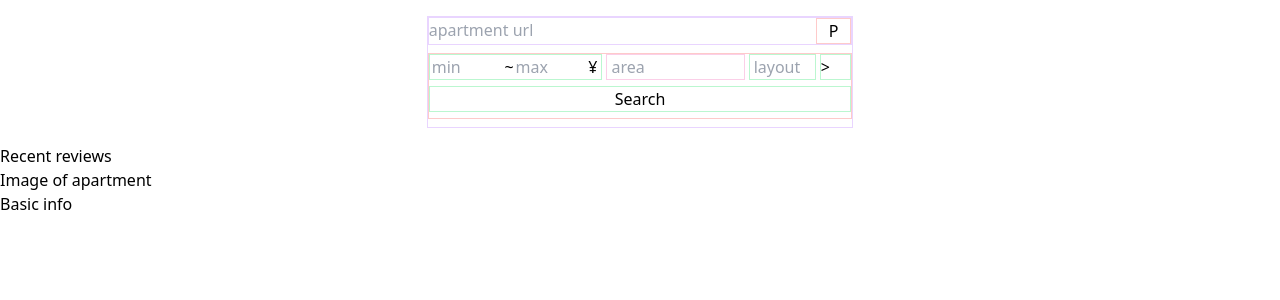
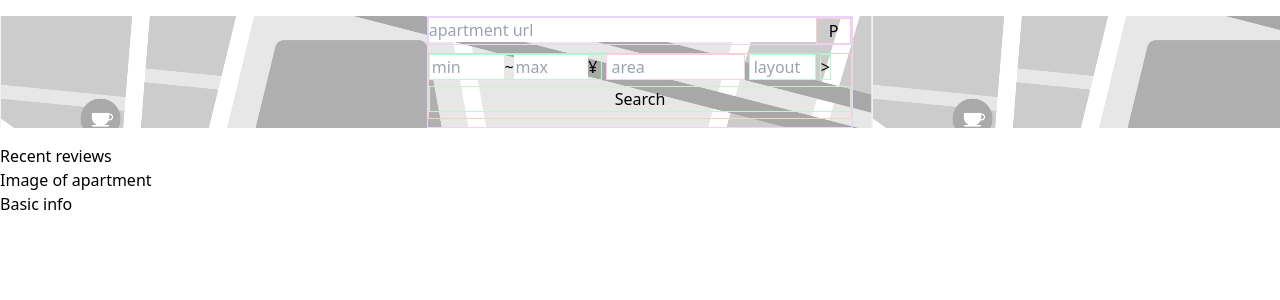
Before and after one commit to tuoanhnt95/House-Review, a Vue app in the folder House-Review-Client/: page / in a window 1280 px wide. Shown: the top 300 px of the page. Built offline with nearby package versions, Linux system fonts and the light colour scheme.

Commit message:
feat(form): add map with search menu

```diff
--- a/House-Review-Client/src/components/Map.vue
+++ /dev/null
@@ -1,5 +0,0 @@
-<template>
-    <div>
-
-    </div>
-</template>
--- a/House-Review-Client/src/components/Search.vue
+++ b/House-Review-Client/src/components/Search.vue
@@ -35,9 +35,9 @@
                     </div>
                 </div>
                 <div class="col-span-1">
-                    <div class="border-solid border border-green-200">
+                    <button class="border-solid border border-green-200">
                         >
-                    </div>
+                    </button>
                 </div>
             </div>
             <button class="container mx-auto w-full my-1.5 border-solid border border-green-200" @click="search()">Search</button>
--- /dev/null
+++ b/House-Review-Client/src/components/UpperCard.vue
@@ -0,0 +1,11 @@
+<template>
+    <div>
+        <div class="bg-[url('../assets/images/map-placeholder.png')] bg-auto">
+            <Search />
+        </div>
+    </div>
+</template>
+
+<script setup>
+import Search from '../components/Search.vue';
+</script>
--- a/House-Review-Client/src/views/HomeView.vue
+++ b/House-Review-Client/src/views/HomeView.vue
@@ -1,16 +1,14 @@
 <template>
   <main>
     <div>
-      <Map />
-      <Search />
+      <UpperCard />
       <RecentReviews />
       <ReviewRequests />
     </div>
   </main>
 </template>
 <script setup>
-import Map from '../components/Map.vue';
-import Search from '../components/Search.vue';
+import UpperCard from '../components/UpperCard.vue';
 import RecentReviews from '../components/RecentReviews.vue';
 import ReviewRequests from '../components/ReviewRequests.vue';
 </script>
```
Also changed, not shown: House-Review-Client/src/assets/images/map-placeholder.png (added).
